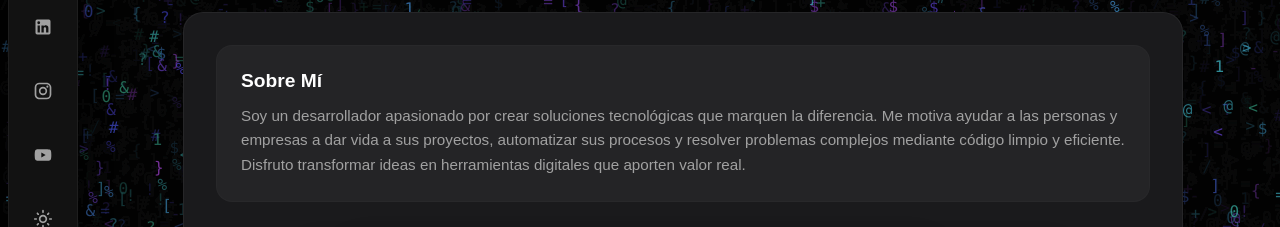
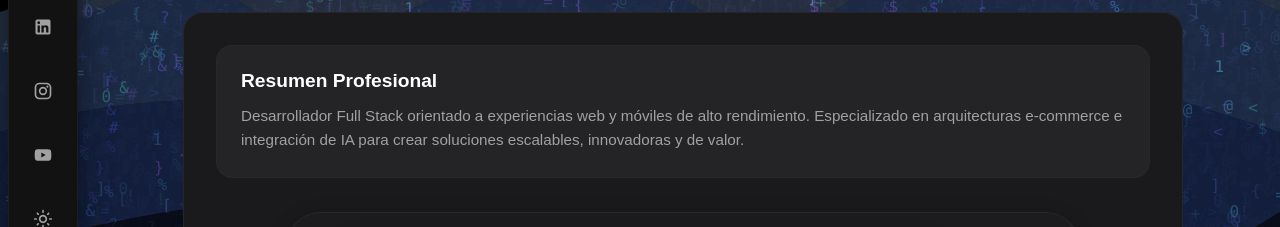
Before and after one commit to AndyAmu/portfolio, a React (Create React App) app: page / in a window 1280 px wide. Shown: the part 468-695 px from the top of the page. Built offline with nearby package versions, Linux system fonts and the light colour scheme; no server answers.

Commit message:
Update background: Patagonian mountain layered masks with matrix code

```diff
--- a/src/component/Body.jsx
+++ b/src/component/Body.jsx
@@ -50,7 +50,7 @@ const Body = () => {
         <div className="info-card-container">
           <div className="info-grid">
             <div className="sub-card full-width">
-              <h3>{language === 'en' ? 'About Me' : 'Sobre Mí'}</h3>
+              <h3>{language === 'en' ? 'Professional Summary' : 'Resumen Profesional'}</h3>
               <p>{translations.introduction}</p>
             </div>
           </div>
--- a/src/component/LetterGlitch.jsx
+++ b/src/component/LetterGlitch.jsx
@@ -60,6 +60,45 @@ const LetterGlitch = ({
   return (
     <div className="letter-glitch-wrapper" aria-hidden="true">
       <canvas ref={canvasRef} className="letter-glitch-canvas" />
+
+      <svg
+        viewBox="0 0 100 100"
+        preserveAspectRatio="none"
+        style={{ position: 'absolute', inset: 0, width: '100%', height: '100%', pointerEvents: 'none' }}
+      >
+        <defs>
+          <mask id="mask-l1">
+            <rect width="100" height="100" fill="white" />
+            <path d="M0,65 L15,55 L25,65 L45,50 L60,65 L80,45 L100,60 L100,100 L0,100 Z" fill="black" />
+          </mask>
+          <mask id="mask-l2">
+            <rect width="100" height="100" fill="white" />
+            <path d="M0,75 Q20,65 40,80 T80,65 L100,75 L100,100 L0,100 Z" fill="black" />
+          </mask>
+          <mask id="mask-l3">
+            <rect width="100" height="100" fill="white" />
+            <path d="M0,90 Q30,75 50,95 T100,85 L100,100 L0,100 Z" fill="black" />
+          </mask>
+        </defs>
+
+        {/* Sky: Solid black down to the Patagonian peaks */}
+        <path d="M0,60 L10,55 L15,60 L25,25 L28,30 L35,5 L40,20 L45,15 L50,45 L65,30 L75,50 L85,35 L100,55 L100,0 L0,0 Z" fill="#000000" />
+
+        {/* Layer 1 (Back): Sharp Patagonian Peaks */}
+        <path d="M0,60 L10,55 L15,60 L25,25 L28,30 L35,5 L40,20 L45,15 L50,45 L65,30 L75,50 L85,35 L100,55 L100,100 L0,100 Z" fill="rgba(100, 130, 180, 0.35)" mask="url(#mask-l1)" />
+
+        {/* Snow Caps for Layer 1 Peaks */}
+        <path d="M20.7,40 L25,25 L28,30 L26,35 L23,34 Z M31.1,19 L35,5 L40,20 L45,15 L47,27 L42,22 L38,25 L34,22 Z M57,38 L65,30 L71,42 L68,36 L64,40 L61,37 Z M80.3,42 L85,35 L91,43 L88,38 L84,41 Z" fill="rgba(255, 255, 255, 0.85)" />
+
+        {/* Layer 2: Rocky Foothills */}
+        <path d="M0,65 L15,55 L25,65 L45,50 L60,65 L80,45 L100,60 L100,100 L0,100 Z" fill="rgba(60, 90, 150, 0.45)" mask="url(#mask-l2)" />
+
+        {/* Layer 3: Rolling Hills */}
+        <path d="M0,75 Q20,65 40,80 T80,65 L100,75 L100,100 L0,100 Z" fill="rgba(30, 50, 100, 0.6)" mask="url(#mask-l3)" />
+
+        {/* Layer 4 (Front): Foreground */}
+        <path d="M0,90 Q30,75 50,95 T100,85 L100,100 L0,100 Z" fill="rgba(10, 15, 30, 0.85)" />
+      </svg>
       {centerVignette && <div className="letter-glitch-vignette center" />}
       {outerVignette && <div className="letter-glitch-vignette outer" />}
     </div>
--- a/src/context/LanguageContext.js
+++ b/src/context/LanguageContext.js
@@ -10,7 +10,7 @@ export const translations = {
     cv: "Cv",
     portfolio: "Portfolio Andrés Amuchástegui",
     greeting: "Hi, I'm Andrés",
-    introduction: "I am a developer passionate about creating technological solutions that make a difference. I am motivated by helping people and businesses bring their projects to life, automate their processes, and solve complex problems through clean and efficient code. I enjoy transforming ideas into digital tools that provide real value.",
+    introduction: "Full Stack Developer focused on high-performance web and mobile experiences. Specialized in e-commerce architectures and AI integration to create scalable, innovative, and valuable solutions.",
     downloadEnglishCV: "Download CV",
     downloadSpanishCV: "Download Spanish CV",
     virtualAssistant: "VIRTUAL ASSISTANT",
@@ -38,7 +38,7 @@ export const translations = {
     cv: "Cv",
     portfolio: "Portafolio Andrés Amuchástegui",
     greeting: "Hola, soy Andrés",
-    introduction: "Soy un desarrollador apasionado por crear soluciones tecnológicas que marquen la diferencia. Me motiva ayudar a las personas y empresas a dar vida a sus proyectos, automatizar sus procesos y resolver problemas complejos mediante código limpio y eficiente. Disfruto transformar ideas en herramientas digitales que aporten valor real.",
+    introduction: "Desarrollador Full Stack orientado a experiencias web y móviles de alto rendimiento. Especializado en arquitecturas e-commerce e integración de IA para crear soluciones escalables, innovadoras y de valor.",
     downloadEnglishCV: "Descargar CV",
     downloadSpanishCV: "Descargar CV",
     virtualAssistant: "ASISTENTE VIRTUAL",
```
